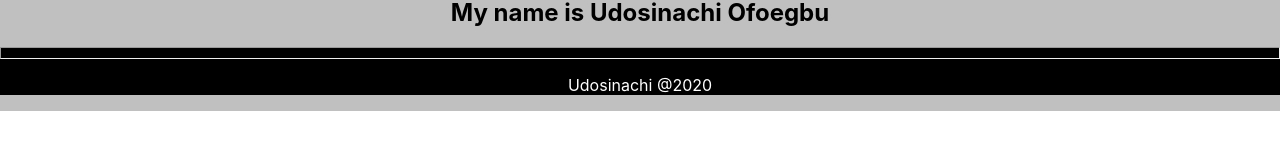
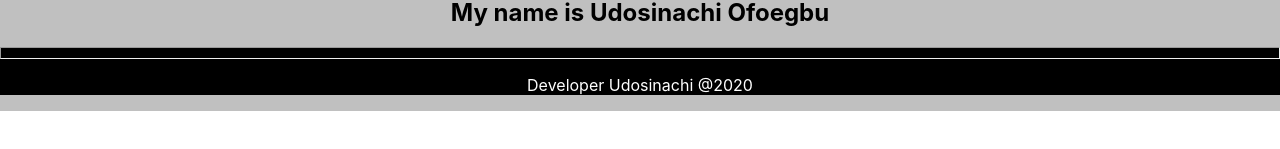
Before and after one commit to udosinachi/Myportfolio, a React (Create React App) app: page /about in a window 1280 px wide. Shown: the part 407-556 px from the top of the page. Built offline with nearby package versions, Linux system fonts and the light colour scheme.

Commit message:
Developer

```diff
--- a/src/components/footer/Footer.js
+++ b/src/components/footer/Footer.js
@@ -5,7 +5,7 @@ function Footer(){
     return(
         <Div>
             <hr className='hr'/>
-            <p>Udosinachi @2020</p>
+            <p>Developer Udosinachi @2020</p>
         </Div>
     )
 }
```
